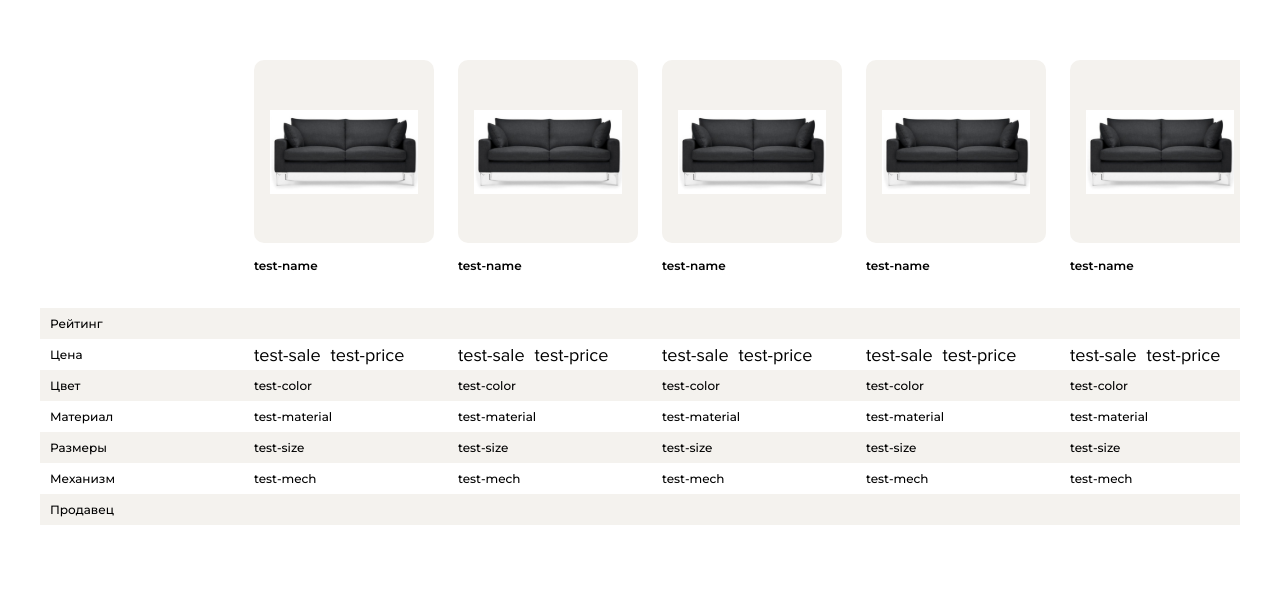
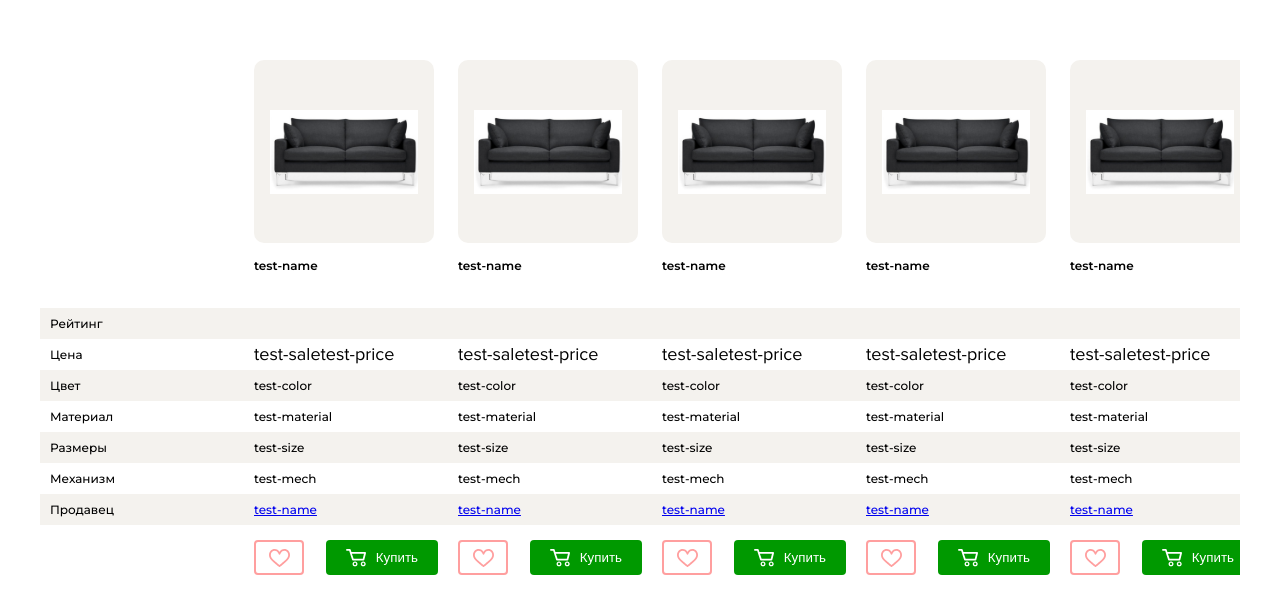
Before and after one commit to MaehwaDC/test_imr, a React (Create React App) app: page / in a window 1280 px wide. Shown: the part 150-764 px from the top of the page. Built offline with nearby package versions, Linux system fonts and the light colour scheme.

Commit message:
add buttons

```diff
--- a/src/Data/index.js
+++ b/src/Data/index.js
@@ -11,7 +11,7 @@ export const TEST_PRODUCTS_DATA = [
     mech: 'test-mech',
     saler: {
       name: 'test-name',
-      refUrl: 'test-refUrl',
+      refUrl: '#',
     },
   },
   {
@@ -26,7 +26,7 @@ export const TEST_PRODUCTS_DATA = [
     mech: 'test-mech',
     saler: {
       name: 'test-name',
-      refUrl: 'test-refUrl',
+      refUrl: '#',
     },
   },
   {
@@ -41,7 +41,7 @@ export const TEST_PRODUCTS_DATA = [
     mech: 'test-mech',
     saler: {
       name: 'test-name',
-      refUrl: 'test-refUrl',
+      refUrl: '#',
     },
   },
   {
@@ -56,7 +56,7 @@ export const TEST_PRODUCTS_DATA = [
     mech: 'test-mech',
     saler: {
       name: 'test-name',
-      refUrl: 'test-refUrl',
+      refUrl: '#',
     },
   },
   {
@@ -71,7 +71,7 @@ export const TEST_PRODUCTS_DATA = [
     mech: 'test-mech',
     saler: {
       name: 'test-name',
-      refUrl: 'test-refUrl',
+      refUrl: '#',
     },
   },
   {
@@ -86,7 +86,7 @@ export const TEST_PRODUCTS_DATA = [
     mech: 'test-mech',
     saler: {
       name: 'test-name',
-      refUrl: 'test-refUrl',
+      refUrl: '#',
     },
   },
   {
@@ -101,7 +101,7 @@ export const TEST_PRODUCTS_DATA = [
     mech: 'test-mech',
     saler: {
       name: 'test-name',
-      refUrl: 'test-refUrl',
+      refUrl: '#',
     },
   },
   {
@@ -116,7 +116,7 @@ export const TEST_PRODUCTS_DATA = [
     mech: 'test-mech',
     saler: {
       name: 'test-name',
-      refUrl: 'test-refUrl',
+      refUrl: '#',
     },
   },
 ];
--- a/src/components/ProductCard/index.js
+++ b/src/components/ProductCard/index.js
@@ -18,7 +18,7 @@ class ProductCard extends PureComponent {
       size,
       material,
       mech,
-      slaer,
+      saler,
       className,
     } = this.props;
     return (
@@ -38,10 +38,10 @@ class ProductCard extends PureComponent {
         <div className="product-card__section">{material}</div>
         <div className="product-card__section">{size}</div>
         <div className="product-card__section">{mech}</div>
-        <a href={slaer.refUrl} className="product-card__section">
-          {slaer.name}
-        </a>
-        <div>
+        <div className="product-card__section">
+          <a href={saler.refUrl}>{saler.name}</a>
+        </div>
+        <div className="product-card__btns-wrapper">
           <LikeBtn />
           <BuyBtn />
         </div>
@@ -68,7 +68,7 @@ ProductCard.propTypes = {
 ProductCard.defaultProps = {
   name: '',
   imageUrl: '',
-  slaer: {},
+  saler: {},
 };
 
 export default ProductCard;
--- a/src/components/ProductCard/index.scss
+++ b/src/components/ProductCard/index.scss
@@ -12,7 +12,7 @@
   justify-content: center;
   flex-direction: column;
 
-  * {
+  > * {
     padding: 0 10px;
   }
 
@@ -69,13 +69,21 @@
     height: 31px;
     width: 100%;
 
-    display: flex;
-    align-items: center;
+    line-height: 31px;
 
     font-weight: 500;
+    white-space: nowrap;
+    overflow: hidden;
+    text-overflow: ellipsis;
 
     &:nth-child(odd) {
       background-color: $secondary-background-color;
     }
   }
+
+  &__btns-wrapper {
+    display: flex;
+    justify-content: space-between;
+    padding-top: 15px;
+  }
 }
--- a/src/styles/templates.scss
+++ b/src/styles/templates.scss
@@ -8,3 +8,14 @@ body {
 * {
   box-sizing: border-box;
 }
+
+button {
+  border: none;
+  background-color: unset;
+  outline: none;
+  cursor: pointer;
+
+  &:hover {
+    filter: brightness(0.9);
+  }
+}
--- a/src/ui-kit/Buttons/BuyBtn.js
+++ b/src/ui-kit/Buttons/BuyBtn.js
@@ -1,5 +1,22 @@
 import React from 'react';
+import classNames from 'classnames';
+import PropTypes from 'prop-types';
 
-export const BuyBtn = () => {
-  return <div></div>;
+import './styles/BuyBtn.scss';
+
+export const BuyBtn = ({ className, children, ...props }) => (
+  <button className={classNames('buy-btn', className)} {...props}>
+    <img src="/images/cart.svg" alt="Buy" />
+    {children}
+  </button>
+);
+
+BuyBtn.propTypes = {
+  className: PropTypes.string,
+  children: PropTypes.node,
 };
+
+BuyBtn.defaultProps = {
+  className: '',
+  children: 'Купить',
+};
--- a/src/ui-kit/Buttons/LikeBtn.js
+++ b/src/ui-kit/Buttons/LikeBtn.js
@@ -1,5 +1,10 @@
 import React from 'react';
+import classNames from 'classnames';
 
-export const LikeBtn = () => {
-  return <div></div>;
-};
+import './styles/LikeBtn.scss';
+
+export const LikeBtn = ({ className, ...props }) => (
+  <button className={classNames('like-btn', className)} {...props}>
+    <img src="/images/like.svg" alt="Like" />
+  </button>
+);
--- /dev/null
+++ b/src/ui-kit/Buttons/styles/BuyBtn.scss
@@ -0,0 +1,16 @@
+.buy-btn {
+  background: #009900;
+  border-radius: 4px;
+
+  display: flex;
+  justify-content: space-between;
+  align-items: center;
+
+  padding: 0 20px;
+  height: 35px;
+  color: white;
+
+  img {
+    margin-right: 10px;
+  }
+}
--- /dev/null
+++ b/src/ui-kit/Buttons/styles/LikeBtn.scss
@@ -0,0 +1,12 @@
+.like-btn {
+  width: 50px;
+  height: 35px;
+
+  border: 2px solid #ff9f9f;
+  box-sizing: border-box;
+  border-radius: 4px;
+
+  display: flex;
+  justify-content: center;
+  align-items: center;
+}
```
Also changed, not shown: public/images/cart.svg (added), public/images/like.svg (added).
